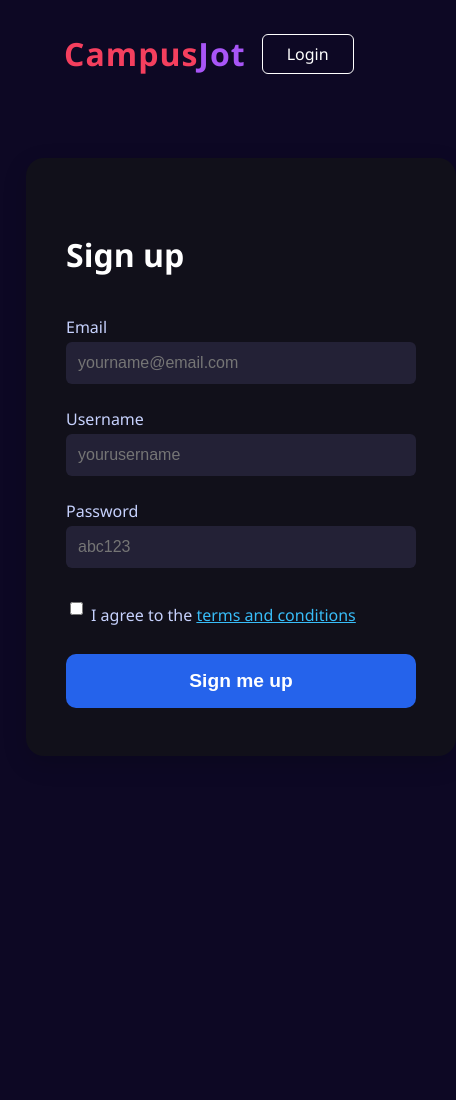
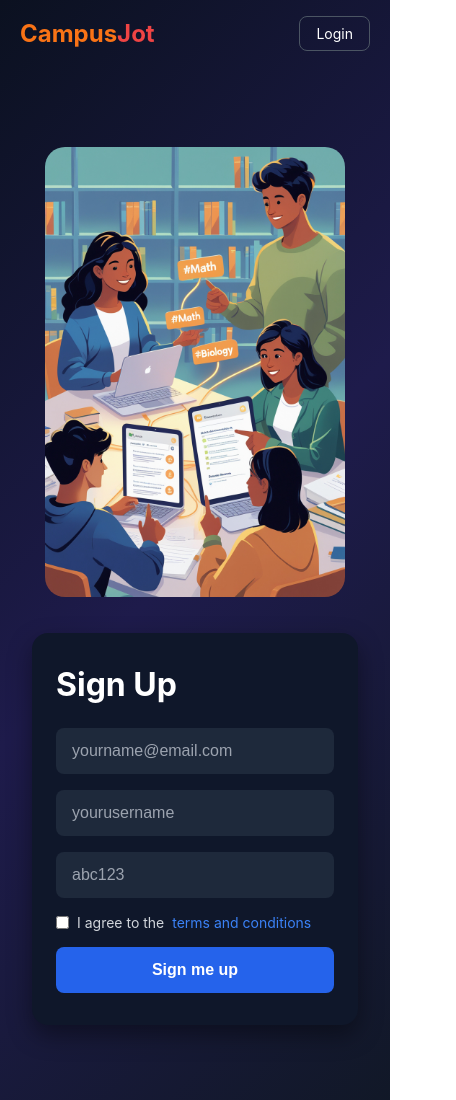
Before and after one commit to Pranav14122004/IIT-Project, a plain HTML site: page signup.html in a window 390 px wide. Shown: the top 1100 px of the page, 456 px wide, since content can reach past the window. Before the commit the page ends 844 px from the top, so only its background shows below. Drawn offline with Linux system fonts and the light colour scheme.

Commit message:
Add files via upload

```diff
--- a/signup.html
+++ b/signup.html
@@ -1,41 +1,37 @@
 <!DOCTYPE html>
 <html lang="en">
 <head>
-    <meta charset="UTF-8">
-    <title>CampusJot - Sign Up</title>
-    <link rel="stylesheet" href="styles.css">
+  <meta charset="UTF-8" />
+  <meta name="viewport" content="width=device-width, initial-scale=1.0" />
+  <title>Sign Up - CampusJot</title>
+  <link rel="stylesheet" href="style.css" />
 </head>
-<body class="auth-bg">
-    <nav class="navbar">
-        <div class="logo">
-            <a href="index.html">Campus<span class="logo-accent">Jot</span></a>
-        </div>
-        <a href="sigin.html" class="nav-btn">Login</a> <!-- Fixed typo: 'singin.html' to 'signin.html' -->
-    </nav>
+<body>
+  <header>
+    <a href="index.html" class="logo">
+      <span class="logo-campus">Campus</span><span class="logo-jot">Jot</span>
+    </a>
+    <div class="auth-buttons">
+      <a href="login.html" class="btn-login">Login</a>
+    </div>
+  </header>
 
-    <main class="auth-main">
-        <div class="auth-illustration signup-illustration">
-            <img src="images/singup.jpg" alt="Sign Up Illustration" style="width:100%; height:120%; border-radius: 32px;">
-        </div>
-
-        <form class="auth-form" action="#" method="POST">
-            <h2>Sign up</h2>
-            <label>Email</label>
-            <input type="email" placeholder="yourname@email.com" required>
-
-            <label>Username</label>
-            <input type="text" placeholder="yourusername" required>
-
-            <label>Password</label>
-            <input type="password" placeholder="abc123" required>
-
-            <div class="terms">
-                <input type="checkbox" id="terms" required>
-                <label for="terms">I agree to the <a href="#">terms and conditions</a></label>
-            </div>
-
-            <button type="submit" class="cta-btn">Sign me up</button>
+  <main>
+    <div class="hero-container">
+      <div class="illustration">
+        <img src="images/singup.jpg" alt="Students learning" width="300" height="400" style="border-radius: 20px;" />
+      </div>
+      <div class="signup-box">
+        <h2>Sign Up</h2>
+        <form action="#">
+          <input type="email" placeholder="yourname@email.com" required />
+          <input type="text" placeholder="yourusername" required />
+          <input type="password" placeholder="abc123" required />
+          <label><input type="checkbox" required> I agree to the <a href="#">terms and conditions</a></label>
+          <button type="submit" class="cta-button" style="width: 100%;">Sign me up</button>
         </form>
-    </main>
+      </div>
+    </div>
+  </main>
 </body>
 </html>
--- /dev/null
+++ b/style.css
@@ -0,0 +1,288 @@
+/* Reset and Base Styles */
+* {
+    margin: 0;
+    padding: 0;
+    box-sizing: border-box;
+}
+
+body {
+    font-family: -apple-system, BlinkMacSystemFont, 'Segoe UI', 'Roboto', sans-serif;
+    background: linear-gradient(135deg, #0b1120 0%, #1e1b4b 50%, #111827 100%);
+    color: white;
+    min-height: 100vh;
+    overflow-x: hidden;
+}
+
+/* Header Styles */
+header {
+    display: flex;
+    justify-content: space-between;
+    align-items: center;
+    padding: 24px 32px;
+}
+
+.logo {
+    font-size: 32px;
+    font-weight: bold;
+    text-decoration: none;
+}
+
+.logo-campus {
+    color: #f97316;
+}
+
+.logo-jot {
+    color: #ef4444;
+}
+
+.auth-buttons {
+    display: flex;
+    gap: 16px;
+}
+
+.btn-login,
+.btn-signup {
+    padding: 12px 24px;
+    border: 1px solid #4b5563;
+    background: transparent;
+    color: white;
+    border-radius: 8px;
+    cursor: pointer;
+    font-size: 16px;
+    transition: all 0.3s ease;
+    text-decoration: none;
+}
+
+.btn-login:hover,
+.btn-signup:hover {
+    background: rgba(255, 255, 255, 0.1);
+    border-color: #6b7280;
+}
+
+/* Main Content */
+main {
+    position: relative;
+    padding: 80px 32px;
+    text-align: center;
+}
+
+.hero-container {
+    display: flex;
+    align-items: center;
+    justify-content: center;
+    max-width: 1200px;
+    margin: 0 auto;
+    position: relative;
+    flex-wrap: wrap;
+    gap: 60px;
+}
+
+/* === SIGNUP PAGE STYLING === */
+.illustration img {
+    border-radius: 20px;
+    max-width: 100%;
+    height: auto;
+}
+
+.signup-box {
+    background: #0f172a;
+    padding: 40px 32px;
+    border-radius: 16px;
+    max-width: 400px;
+    width: 100%;
+    box-shadow: 0 10px 25px rgba(0, 0, 0, 0.4);
+    text-align: left;
+}
+
+.signup-box h2 {
+    font-size: 2rem;
+    font-weight: bold;
+    margin-bottom: 24px;
+    color: #ffffff;
+}
+
+.signup-box form {
+    display: flex;
+    flex-direction: column;
+    gap: 16px;
+}
+
+.signup-box input[type="email"],
+.signup-box input[type="text"],
+.signup-box input[type="password"] {
+    padding: 14px 16px;
+    border-radius: 8px;
+    border: none;
+    background: #1e293b;
+    color: white;
+    font-size: 16px;
+}
+
+.signup-box input::placeholder {
+    color: #9ca3af;
+}
+
+.signup-box label {
+    font-size: 14px;
+    color: #d1d5db;
+    display: flex;
+    align-items: center;
+    gap: 8px;
+}
+
+.signup-box label a {
+    color: #3b82f6;
+    text-decoration: none;
+}
+
+.signup-box label a:hover {
+    text-decoration: underline;
+}
+
+.signup-box button.cta-button {
+    padding: 14px;
+    background: #2563eb;
+    border: none;
+    color: white;
+    font-size: 16px;
+    font-weight: 600;
+    border-radius: 8px;
+    cursor: pointer;
+    transition: background 0.3s ease;
+}
+
+.signup-box button.cta-button:hover {
+    background: #1d4ed8;
+}
+
+/* === HERO PAGE STYLING === */
+.hero-content {
+    flex: 1;
+    max-width: 800px;
+}
+
+.hero-title {
+    font-size: 4rem;
+    font-weight: bold;
+    background: linear-gradient(45deg, #fbbf24, #f97316, #fbbf24);
+    background-clip: text;
+    -webkit-background-clip: text;
+    -webkit-text-fill-color: transparent;
+    margin-bottom: 32px;
+    line-height: 1.1;
+}
+
+.hero-subtitle {
+    font-size: 1.5rem;
+    color: #d1d5db;
+    margin-bottom: 48px;
+    line-height: 1.5;
+}
+
+.cta-button {
+    padding: 16px 32px;
+    font-size: 18px;
+    font-weight: 600;
+    color: #fbbf24;
+    background: transparent;
+    border: 2px solid #fbbf24;
+    border-radius: 8px;
+    cursor: pointer;
+    transition: all 0.3s ease;
+}
+
+.cta-button:hover {
+    background: #fbbf24;
+    color: #0f172a;
+}
+
+/* Decorative Elements */
+.decorative-pen {
+    position: absolute;
+    left: -100px;
+    top: 50%;
+    transform: translateY(-50%) rotate(-15deg);
+}
+
+.decorative-notebook {
+    position: absolute;
+    right: -80px;
+    top: 50%;
+    transform: translateY(-50%) rotate(12deg);
+}
+
+/* Background Circles */
+.bg-circle {
+    position: absolute;
+    border-radius: 50%;
+    filter: blur(60px);
+    pointer-events: none;
+}
+
+.circle-1 {
+    width: 300px;
+    height: 300px;
+    background: rgba(59, 130, 246, 0.1);
+    top: 25%;
+    left: 33%;
+}
+
+.circle-2 {
+    width: 400px;
+    height: 400px;
+    background: rgba(168, 85, 247, 0.1);
+    bottom: 25%;
+    right: 33%;
+}
+
+.circle-3 {
+    width: 350px;
+    height: 350px;
+    background: rgba(249, 115, 22, 0.1);
+    top: 50%;
+    left: 50%;
+    transform: translate(-50%, -50%);
+}
+
+/* Responsive Design */
+@media (max-width: 768px) {
+    .hero-title {
+        font-size: 2.5rem;
+    }
+
+    .hero-subtitle {
+        font-size: 1.2rem;
+    }
+
+    .decorative-pen,
+    .decorative-notebook {
+        display: none;
+    }
+
+    header {
+        padding: 16px 20px;
+    }
+
+    .logo {
+        font-size: 24px;
+    }
+
+    .auth-buttons {
+        gap: 8px;
+    }
+
+    .btn-login,
+    .btn-signup {
+        padding: 8px 16px;
+        font-size: 14px;
+    }
+
+    .signup-box {
+        padding: 32px 24px;
+    }
+
+    .hero-container {
+        flex-direction: column;
+        gap: 32px;
+    }
+}
```
Also changed, not shown: index.html (added, +52 -0 lines), login.html (added, +35 -0 lines).
